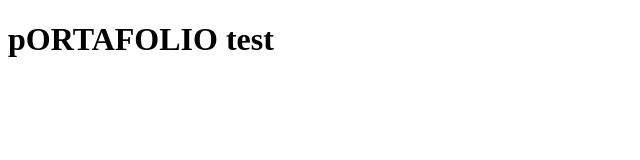
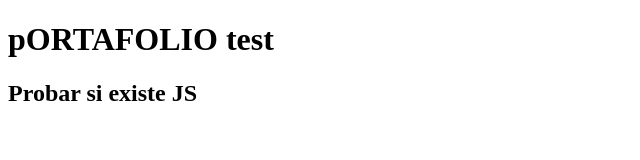
Before and after one commit to hromero1602/hromerofullstack, a plain HTML site: page index.html in a window 1280 px wide. Shown: the whole page, without its empty margins (0-640 px from the left). Drawn offline with Linux system fonts and the light colour scheme.

Commit message:
subiendo archivo index

```diff
--- a/index.html
+++ b/index.html
@@ -6,6 +6,7 @@
     <title>Document</title>
 </head>
 <body>
-    <h1> pORTAFOLIO test </h1>
+    <h1> pORTAFOLIO test  </h1>
+    <h2>Probar si existe JS</h2>
 </body>
 </html>
```
